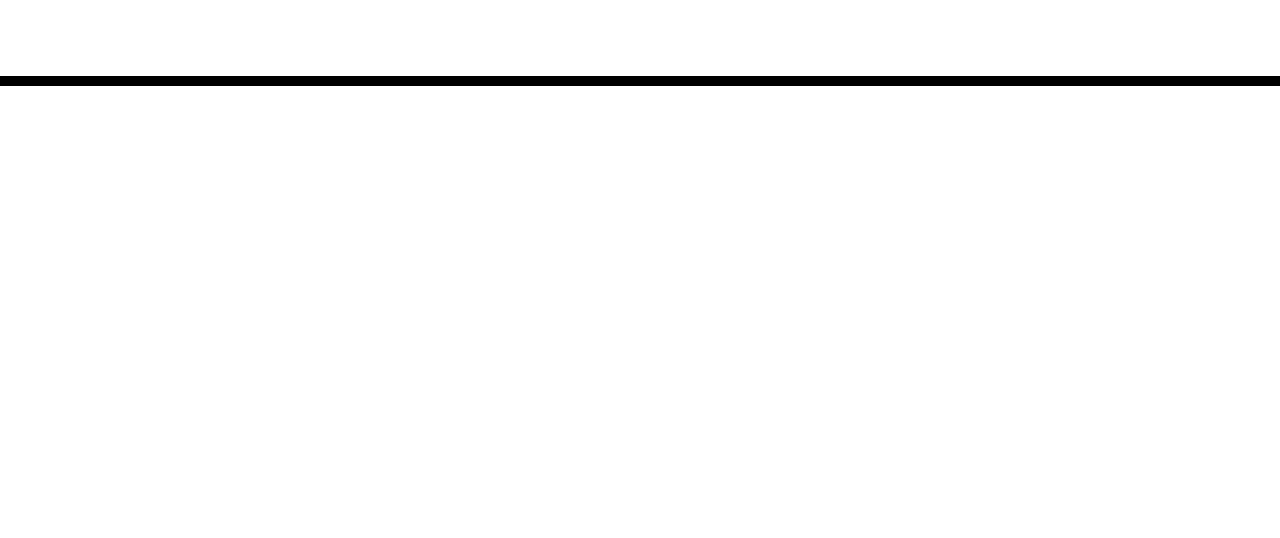
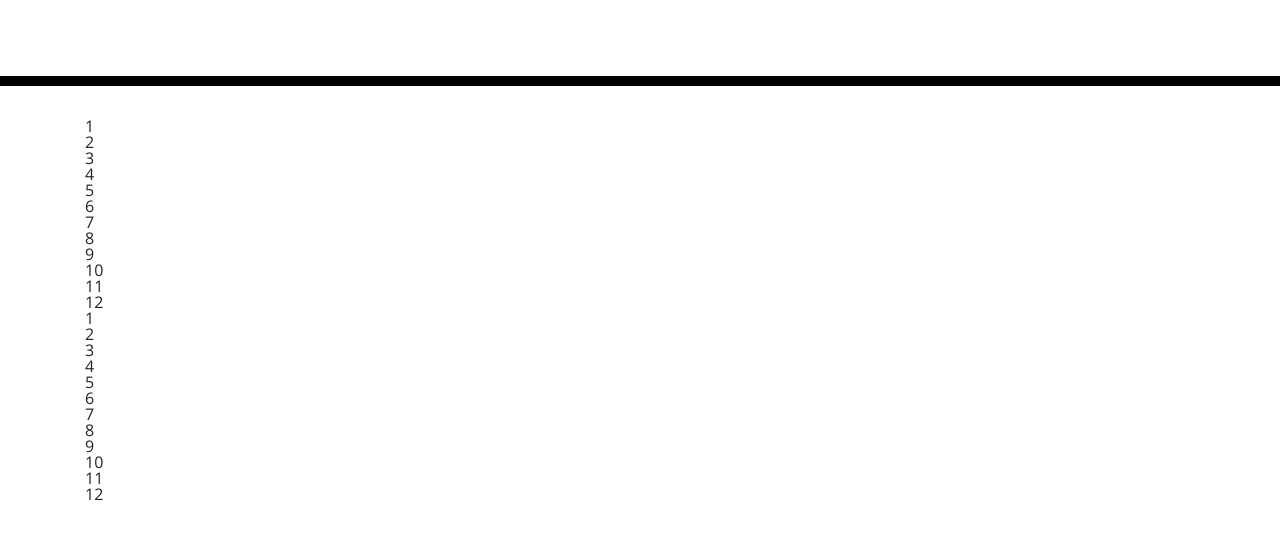
Before and after one commit to FSGeoff/jquery-calendar, a plain HTML site: page index.html in a window 1280 px wide. Shown: the part 182-720 px from the top of the page. Drawn offline with nearby package versions, Linux system fonts and the light colour scheme.

Commit message:
added hours to divs using array/for loop

```diff
--- a/index.html
+++ b/index.html
@@ -37,5 +37,6 @@
 
 		<script src="https://code.jquery.com/jquery-3.4.1.min.js"></script>
 		<script src="https://cdnjs.cloudflare.com/ajax/libs/moment.js/2.24.0/moment.min.js"></script>
+		<script src="./script.js"></script>
 	</body>
 </html>
--- a/script.js
+++ b/script.js
@@ -0,0 +1,30 @@
+$(document).ready(function () {
+	var amBox = $("#am-hours");
+	var pmBox = $("#pm-box");
+
+	var hours = [1, 2, 3, 4, 5, 6, 7, 8, 9, 10, 11, 12];
+
+	for (let i = 0; i <= hours.length; i++) {
+		// Create element
+		var amHours = $("<div>");
+		// Attach Content
+		amHours.addClass("sch-hrs day-hrs");
+		amHours.attr("value", hours[i]);
+		amHours.text(hours[i]);
+		console.log(amHours);
+		// Append to existing
+		$("#am-hours").append(amHours);
+	}
+
+	for (let i = 0; i <= hours.length; i++) {
+		// Create element
+		var pmHours = $("<div>");
+		// Attach Content
+		pmHours.addClass("sch-hrs night-hrs");
+		pmHours.attr("value", hours[i]);
+		pmHours.text(hours[i]);
+		console.log(pmHours);
+		// Append to existing
+		$("#pm-hours").append(pmHours);
+	}
+});
```
